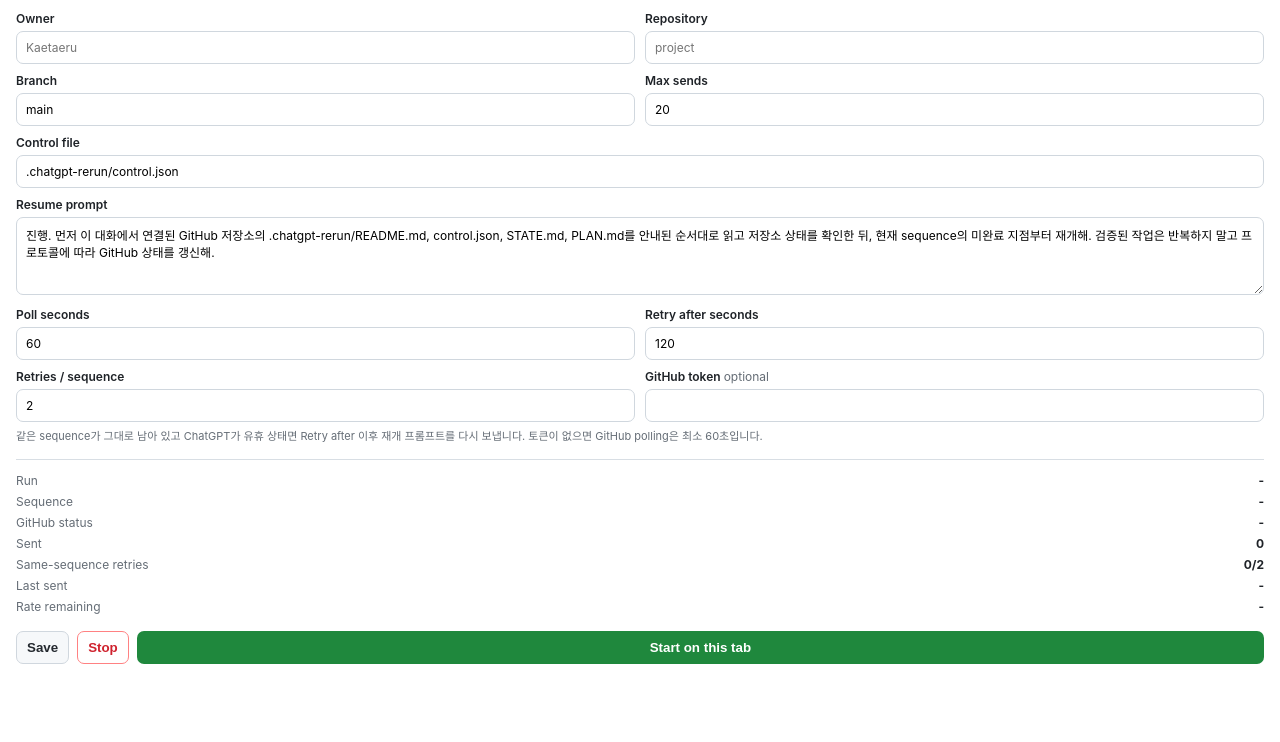
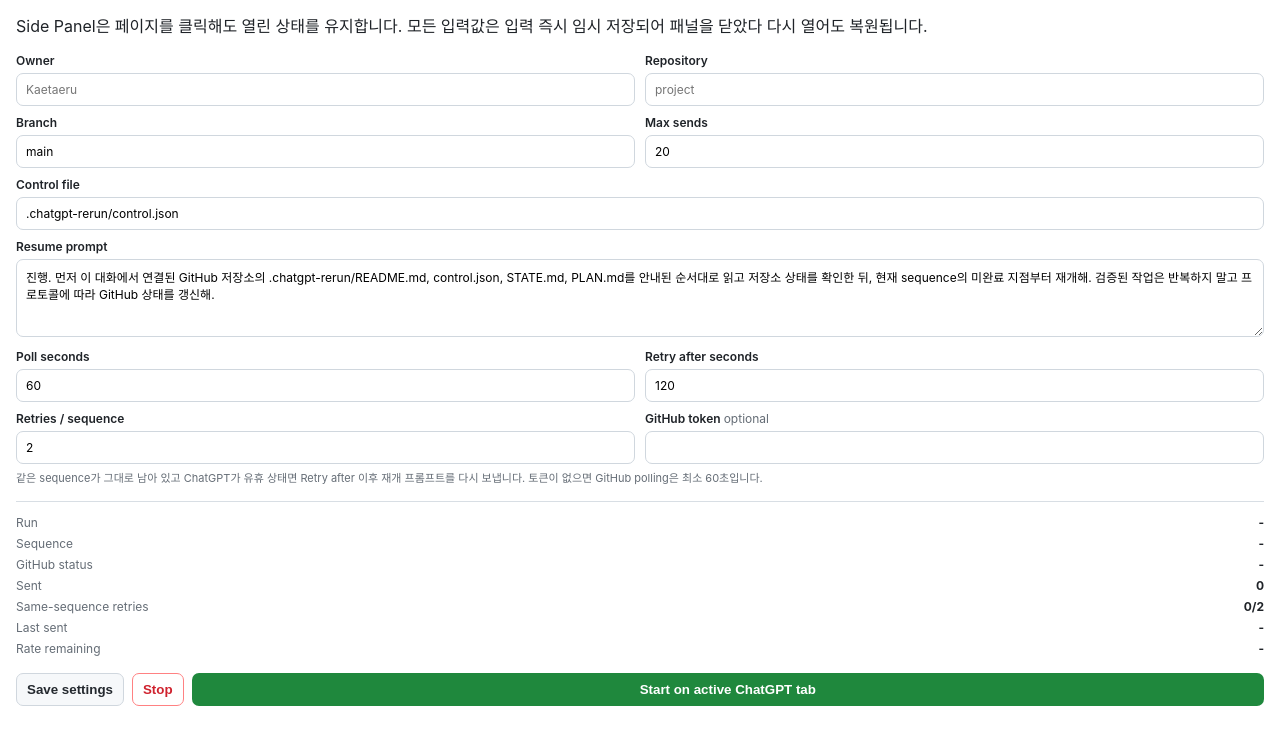
Before and after one commit to Kaetaeru/chatgpt-rerun-extension, a website with bundled scripts: page popup.html in a window 1280 px wide. Shown: the part 58-800 px from the top of the page. Built offline with nearby package versions, Linux system fonts and the light colour scheme; some packages are replaced by stand-ins of ours.

Commit message:
Adapt controls for persistent side panel

```diff
--- a/popup.html
+++ b/popup.html
@@ -15,6 +15,8 @@
         </div>
         <span id="statusDot" aria-hidden="true"></span>
       </header>
+
+      <p class="notice">Side Panel은 페이지를 클릭해도 열린 상태를 유지합니다. 모든 입력값은 입력 즉시 임시 저장되어 패널을 닫았다 다시 열어도 복원됩니다.</p>
 
       <section>
         <div class="grid two">
@@ -51,9 +53,9 @@
       <p id="errorBox" class="error" hidden></p>
 
       <footer>
-        <button id="save" class="secondary">Save</button>
+        <button id="save" class="secondary">Save settings</button>
         <button id="stop" class="danger">Stop</button>
-        <button id="start" class="primary">Start on this tab</button>
+        <button id="start" class="primary">Start on active ChatGPT tab</button>
       </footer>
     </main>
     <script type="module" src="popup.js"></script>
```
